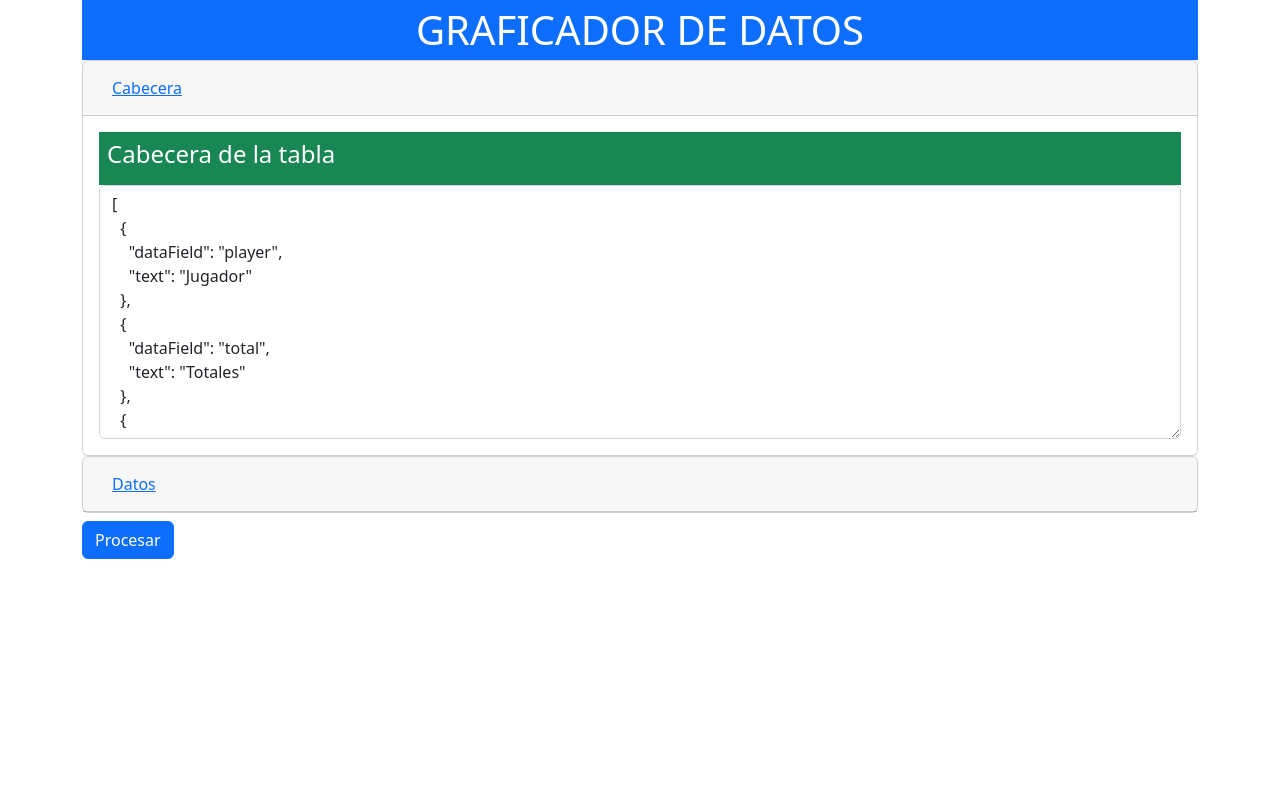
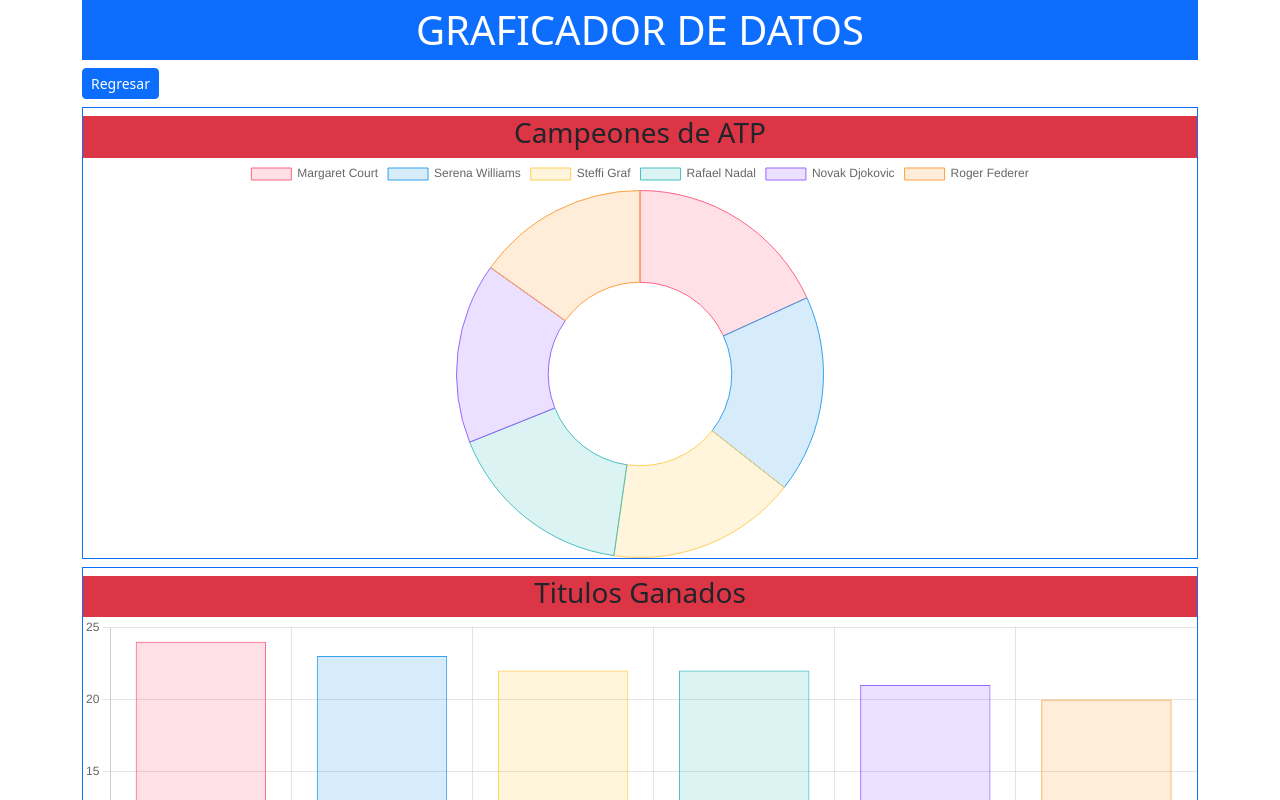
Before and after one commit to wlopera/grafics_react_pw, a React (Create React App) app: page / in a window 1280 px wide. Both pictures are taken after a click on the button "Procesar". Shown: the top 800 px of the page. Built offline with nearby package versions, Linux system fonts and the light colour scheme.

Commit message:
agregar tres tipos de graficos

```diff
--- a/src/App.js
+++ b/src/App.js
@@ -1,14 +1,8 @@
 import React from "react";
-import FormData from "./components/Form/FormData";
-import Header from "./components/Header/Header";
+import Main from "./components/Main/Main";
 
 const App = () => {
-  return (
-    <div className="container">
-      <Header />
-      <FormData />
-    </div>
-  );
+  return <Main />;
 };
 
 export default App;
--- a/src/components/Form/FormData.js
+++ b/src/components/Form/FormData.js
@@ -1,29 +1,21 @@
 import React, { useEffect, useState } from "react";
 
-import { columns, records } from "../../store/data";
 import MyTextArea from "../UI/MyTextArea";
 
-const FormData = () => {
-  const [cols, setCols] = useState([]);
-  const [rows, setRows] = useState([]);
+const FormData = ({ cols, rows, onProcess }) => {
   const [header, setHeader] = useState("");
   const [data, setData] = useState("");
   const [alert, setAlert] = useState(null);
   const [disabled, setDisabled] = useState(false);
 
   useEffect(() => {
-    setCols(columns);
-    setRows(records);
-    setHeader(columns);
-    setData(records);
-  }, []);
+    setHeader(cols);
+    setData(rows);
+  }, [cols, rows]);
 
   const handleSubmit = (event) => {
     event.preventDefault();
-    setCols(header);
-    setRows(data);
-    console.log(1111, header);
-    console.log(2222, data);
+    onProcess(header, data, true);
   };
 
   const handleUpdateHeader = (value) => {
@@ -111,7 +103,7 @@
         </div>
         <button
           type="submit"
-          className="btn btn-primary mt-2"
+          className="btn btn-primary mt-2 btn-sm"
           disabled={disabled}
         >
           Procesar
--- /dev/null
+++ b/src/components/Graphic/Graphic.js
@@ -0,0 +1,44 @@
+import React from "react";
+import BarChart from "./Types/BarChart";
+import LineChart from "./Types/LineChart";
+import PieChart from "./Types/PieChart";
+
+const Graphic = ({ cols, rows, updateGraph }) => {
+  return (
+    <div>
+      <button
+        className="btn btn-primary mt-2 btn-sm"
+        onClick={() => updateGraph(false)}
+      >
+        Regresar
+      </button>
+      <div className="mt-2">
+        <PieChart
+          title="Campeones de ATP"
+          labels={rows.map((row) => row.player)}
+          records={rows.map((row) => row.total)}
+        />
+      </div>
+      <div className="mt-2">
+        <BarChart
+          title="Titulos Ganados"
+          labels={rows.map((row) => row.player)}
+          records={rows.map((row) => row.total)}
+        />
+      </div>
+      <div className="mt-2">
+        <LineChart
+          title="Titulos Ganados por Abierto"
+          labels={cols.filter((col, index) => {
+            if (index > 1) {
+              return col.text;
+            }
+          })}
+          records={rows}
+        />
+      </div>
+    </div>
+  );
+};
+
+export default Graphic;
--- /dev/null
+++ b/src/components/Graphic/Types/BarChart.js
@@ -0,0 +1,60 @@
+import React from "react";
+import { Chart as ChartJS, registerables } from "chart.js";
+
+import { Bar } from "react-chartjs-2";
+
+const BarChart = ({ title, labels, records }) => {
+  ChartJS.register(...registerables);
+
+  const data = {
+    labels: labels,
+    datasets: [
+      {
+        label: "Campeonatos ganados",
+        data: records,
+        backgroundColor: [
+          "rgba(255, 99, 132, 0.2)",
+          "rgba(54, 162, 235, 0.2)",
+          "rgba(255, 206, 86, 0.2)",
+          "rgba(75, 192, 192, 0.2)",
+          "rgba(153, 102, 255, 0.2)",
+          "rgba(255, 159, 64, 0.2)",
+        ],
+        borderColor: [
+          "rgba(255, 99, 132, 1)",
+          "rgba(54, 162, 235, 1)",
+          "rgba(255, 206, 86, 1)",
+          "rgba(75, 192, 192, 1)",
+          "rgba(153, 102, 255, 1)",
+          "rgba(255, 159, 64, 1)",
+        ],
+        borderWidth: 1,
+      },
+    ],
+  };
+
+  return (
+    <div className="border border-primary">
+      <div className="d-flex justify-content-center bg-danger mt-2">
+        <h3>{title}</h3>
+      </div>
+      <div>
+        <Bar
+          data={data}
+          height="400px"
+          width="400px"
+          options={{
+            maintainAspectRatio: false,
+            plugins: {
+              legend: {
+                display: false,
+              },
+            },
+          }}
+        />
+      </div>
+    </div>
+  );
+};
+
+export default BarChart;
--- /dev/null
+++ b/src/components/Graphic/Types/LineChart.js
@@ -0,0 +1,92 @@
+import React from "react";
+import {
+  Chart as ChartJS,
+  CategoryScale,
+  LinearScale,
+  PointElement,
+  LineElement,
+  Title,
+  Tooltip,
+  Legend,
+} from "chart.js";
+import { Line } from "react-chartjs-2";
+
+const backgroundColor = [
+  "rgba(255, 99, 132, 0.2)",
+  "rgba(54, 162, 235, 0.2)",
+  "rgba(255, 206, 86, 0.2)",
+  "rgba(75, 192, 192, 0.2)",
+  "rgba(153, 102, 255, 0.2)",
+  "rgba(255, 159, 64, 0.2)",
+];
+
+const borderColor = [
+  "rgba(255, 99, 132, 1)",
+  "rgba(54, 162, 235, 1)",
+  "rgba(255, 206, 86, 1)",
+  "rgba(75, 192, 192, 1)",
+  "rgba(153, 102, 255, 1)",
+  "rgba(255, 159, 64, 1)",
+];
+
+const LineChart = ({ title, labels, records }) => {
+  ChartJS.register(
+    CategoryScale,
+    LinearScale,
+    PointElement,
+    LineElement,
+    Title,
+    Tooltip,
+    Legend
+  );
+
+  const options = {
+    responsive: true,
+    height: "400px",
+    width: "400px",
+    maintainAspectRatio: false,
+    plugins: {
+      legend: {
+        position: "bottom",
+      },
+    },
+  };
+
+  const getData = () => {
+    let result = [];
+    records.forEach((record, index) => {
+      result.push({
+        label: record.player,
+        data: [
+          record.grandSlamAus,
+          record.grandSlamRG,
+          record.grandSlamWim,
+          record.grandSlamUSA,
+        ],
+        backgroundColor: backgroundColor[index],
+        borderColor: borderColor[index],
+      });
+    });
+    return result;
+  };
+
+  const registers = getData();
+
+  const data = {
+    labels: labels.map((label) => label.text),
+    datasets: registers,
+  };
+
+  return (
+    <div className="border border-primary">
+      <div className="d-flex justify-content-center bg-danger mt-2">
+        <h3>{title}</h3>
+      </div>
+      <div>
+        <Line data={data} height="400px" width="400px" options={options} />
+      </div>
+    </div>
+  );
+};
+
+export default LineChart;
--- /dev/null
+++ b/src/components/Graphic/Types/PieChart.js
@@ -0,0 +1,54 @@
+import React from "react";
+import { Chart as ChartJS, ArcElement, Tooltip, Legend } from "chart.js";
+import { Doughnut } from "react-chartjs-2";
+
+const PieChart = ({ title, labels, records }) => {
+  ChartJS.register(ArcElement, Tooltip, Legend);
+
+  const data = {
+    labels: labels,
+    datasets: [
+      {
+        label: "# of Votes",
+        data: records,
+        backgroundColor: [
+          "rgba(255, 99, 132, 0.2)",
+          "rgba(54, 162, 235, 0.2)",
+          "rgba(255, 206, 86, 0.2)",
+          "rgba(75, 192, 192, 0.2)",
+          "rgba(153, 102, 255, 0.2)",
+          "rgba(255, 159, 64, 0.2)",
+        ],
+        borderColor: [
+          "rgba(255, 99, 132, 1)",
+          "rgba(54, 162, 235, 1)",
+          "rgba(255, 206, 86, 1)",
+          "rgba(75, 192, 192, 1)",
+          "rgba(153, 102, 255, 1)",
+          "rgba(255, 159, 64, 1)",
+        ],
+        borderWidth: 1,
+      },
+    ],
+  };
+
+  return (
+    <div className="border border-primary">
+      <div className="d-flex justify-content-center bg-danger mt-2">
+        <h3>{title}</h3>
+      </div>
+      <div>
+        <Doughnut
+          data={data}
+          height="400px"
+          width="400px"
+          options={{
+            maintainAspectRatio: false,
+          }}
+        />
+      </div>
+    </div>
+  );
+};
+
+export default PieChart;
--- /dev/null
+++ b/src/components/Main/Main.js
@@ -0,0 +1,38 @@
+import React, { useEffect, useState } from "react";
+
+import Header from "../Header/Header";
+import FormData from "../Form/FormData";
+
+import { columns, records } from "../../store/data";
+import Graphic from "../Graphic/Graphic";
+
+const Main = () => {
+  const [graph, setGraph] = useState(false);
+  const [cols, setCols] = useState([]);
+  const [rows, setRows] = useState([]);
+
+  useEffect(() => {
+    setCols(columns);
+    setRows(records);
+  }, []);
+
+  const handleProcess = (columns, data, isGraph) => {
+    setCols(columns);
+    setRows(data);
+    setGraph(isGraph);
+  };
+
+  return (
+    <div className="container">
+      <Header />
+      {graph ? (
+        <Graphic cols={cols} rows={rows} updateGraph={setGraph} />
+      ) : (
+        <FormData cols={cols} rows={rows} onProcess={handleProcess} />
+      )}
+      <div className="mb-4"></div>
+    </div>
+  );
+};
+
+export default Main;
--- a/src/store/data.js
+++ b/src/store/data.js
@@ -4,7 +4,7 @@
   { dataField: "grandSlamAus", text: "Australia" },
   { dataField: "grandSlamRG", text: "Roland Garros" },
   { dataField: "grandSlamWim", text: "Wimbledon" },
-  { dataField: "grandSlamUSA", text: "Abierto de Estados Unidos" },
+  { dataField: "grandSlamUSA", text: "Estados Unidos" },
 ];
 
 export const records = [
```
